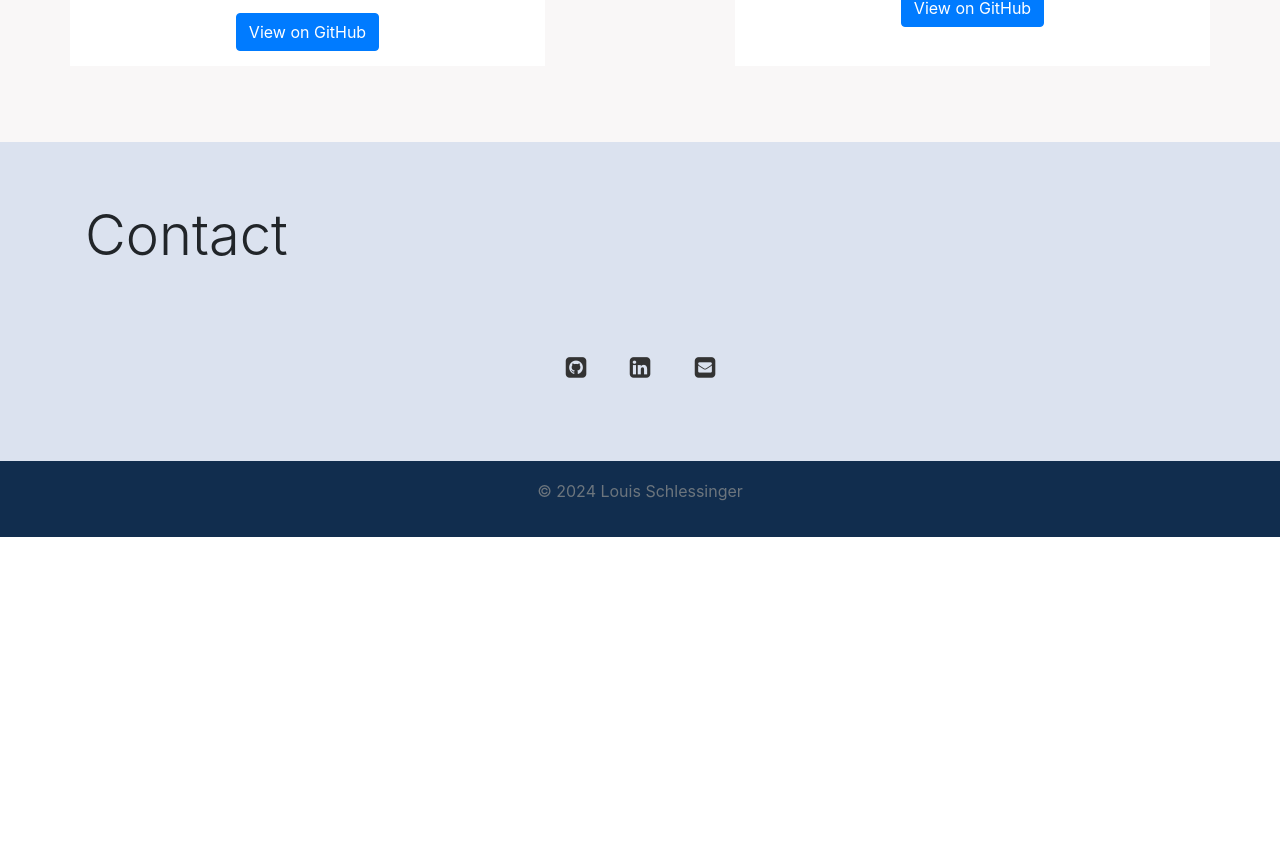
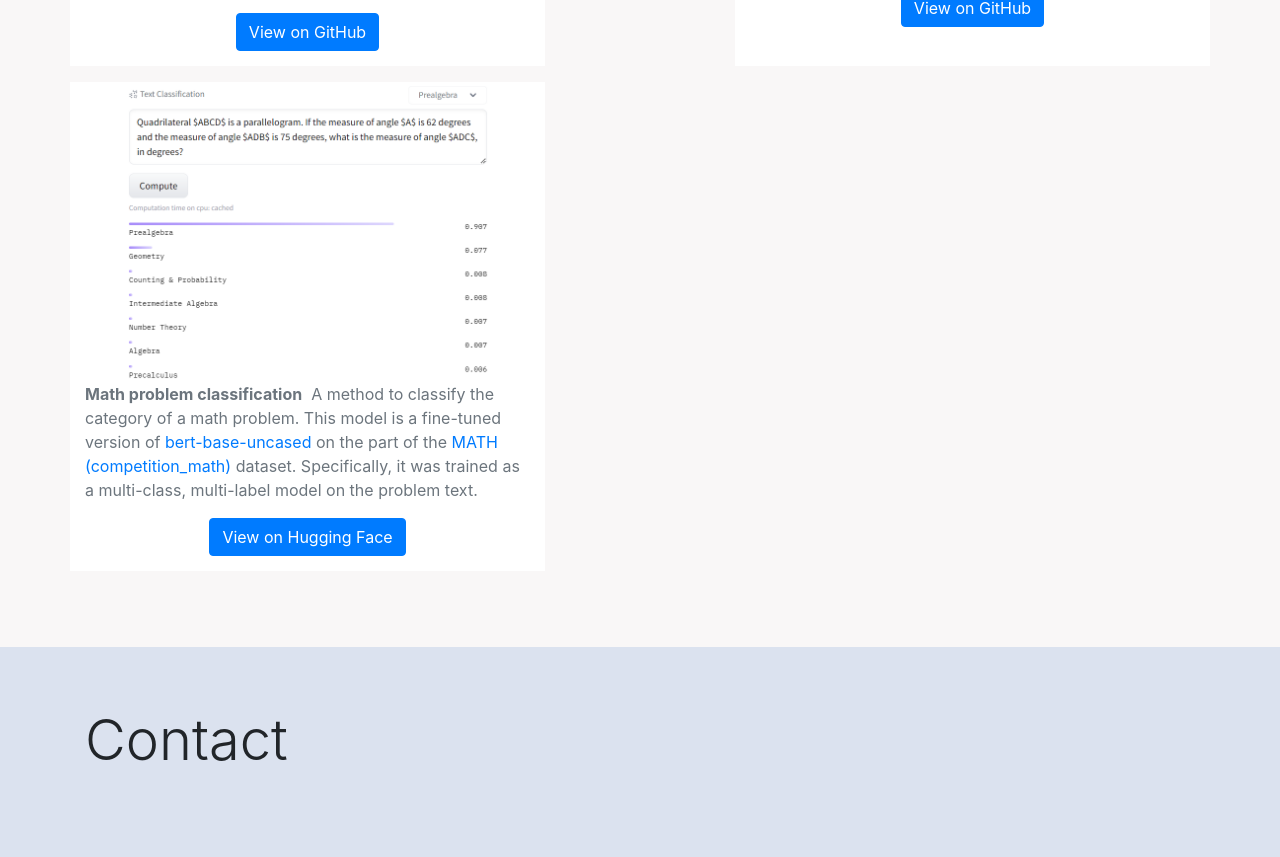
Before and after one commit to lschlessinger1/lschlessinger1.github.io, a plain HTML site: page index.html in a window 1280 px wide. Shown: the part 5593-6450 px from the top of the page. Before the commit the page ends 6130 px from the top, so only its background shows below. Drawn offline with nearby package versions, Linux system fonts and the light colour scheme.

Commit message:
add math prob classification

```diff
--- a/index.html
+++ b/index.html
@@ -405,6 +405,31 @@
                     </div>
                 </div>
             </div>
+            <div class="row">
+                <div class="col-md-5 bg-white mb-3">
+                    <div class="img-container">
+                        <picture>
+                            <source srcset="assets/img/math_prob_classification.png">
+                            <img alt="Math problem classification" class="border border-white"
+                                 src="assets/img/math_prob_classification.png"
+                                 title="Math problem classification example"/>
+                        </picture>
+                    </div>
+                    <p class="text-muted"><span
+                            class="font-weight-bold">Math problem classification</span>&nbsp;&nbsp;A
+                        method to classify the category of a math problem. This model is a fine-tuned version of
+                        <a href="https://huggingface.co/google-bert/bert-base-uncased">bert-base-uncased</a> on the part
+                        of the
+                        <a href="https://huggingface.co/datasets/hendrycks/competition_math">MATH (competition_math)</a>
+                        dataset. Specifically, it was trained as a multi-class, multi-label model on the problem text.
+                    </p>
+                    <div class="container text-center btn-container">
+                        <a class="btn btn-primary"
+                           href="https://huggingface.co/lschlessinger/bert-finetuned-math-prob-classification">View
+                            on Hugging Face</a>
+                    </div>
+                </div>
+            </div>
         </div>
     </section>
 
```
Also changed, not shown: assets/img/math_prob_classification.png (added).
